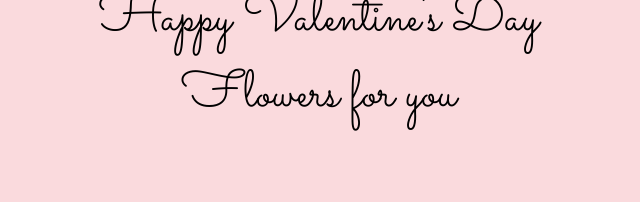
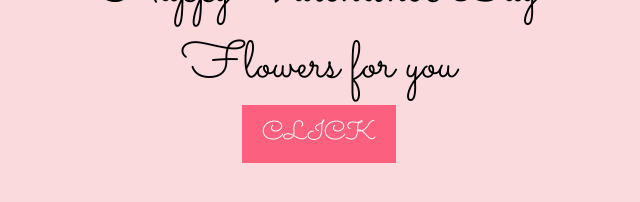
Before and after one commit to Jose5470/w, a plain HTML site: page index.html in a window 1280 px wide. Shown: the part 494-696 px from the top of the page, without its empty margins (321-961 px from the left). Drawn offline with Linux system fonts and the light colour scheme.

Commit message:
Update index.html

```diff
--- a/index.html
+++ b/index.html
@@ -14,7 +14,7 @@
             <div id="question">Happy Valentine's Day</div>
             <div id="question">Flowers for you</div><!-- Question -->
             <div id="option">
-             <!-- Yes button -->
+             <button id="yes-button" onclick="selectOption('CLICK')">CLICK</button><!-- Yes button -->
             <div>
          <div>
     </div>
```
